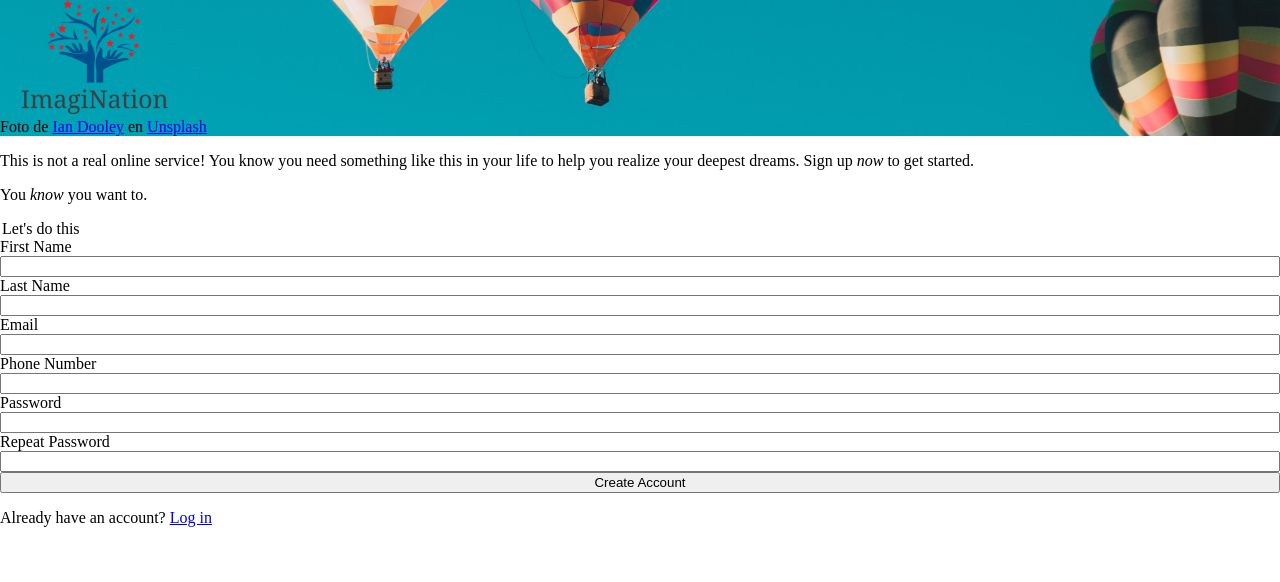
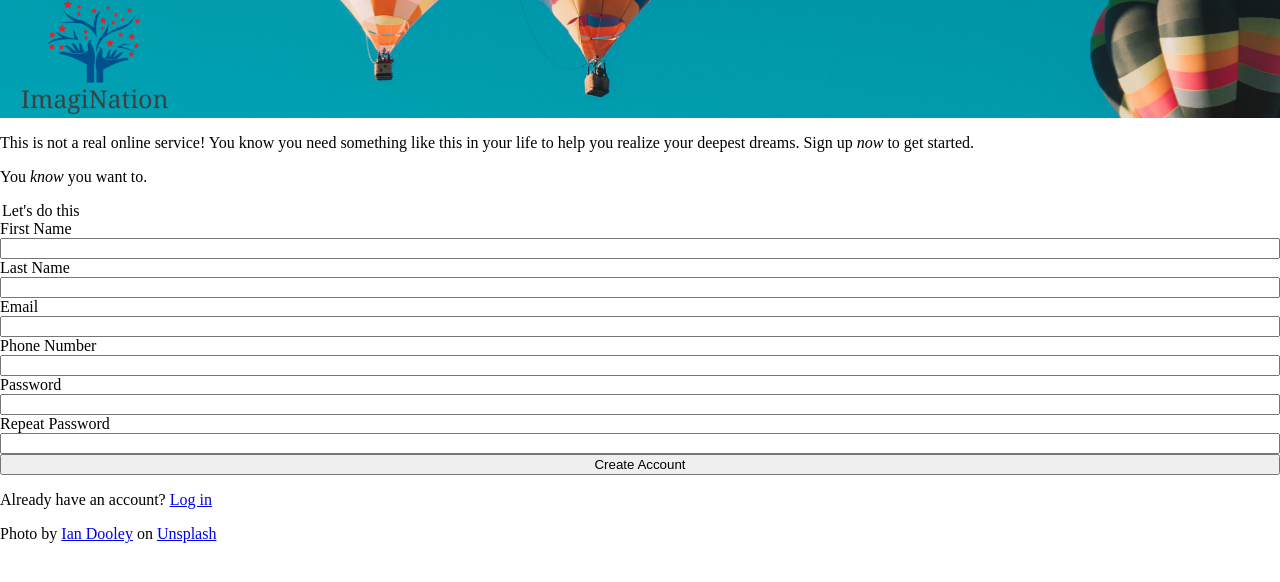
Before and after one commit to rfponce/signUpForm, a plain HTML site: page index.html in a window 1280 px wide. Drawn offline with Linux system fonts and the light colour scheme; a web font is replaced by a local one.

Commit message:
Create footer

```diff
--- a/index.html
+++ b/index.html
@@ -19,10 +19,6 @@
       <div id="logo-container">
         <img src="./logo.png" alt="a logo" />
       </div>
-      Foto de <a
-        href="https://unsplash.com/fr/@sadswim?utm_source=unsplash&utm_medium=referral&utm_content=creditCopyText">Ian
-        Dooley</a> en <a
-        href="https://unsplash.com/es/fotos/hpTH5b6mo2s?utm_source=unsplash&utm_medium=referral&utm_content=creditCopyText">Unsplash</a>
     </div>
     <div id="form-content">
       <p>This is not a real online service! You know you need something like this in your life to help you realize your
@@ -69,6 +65,14 @@
     </form>
     <p>Already have an account? <a href="#">Log in</a></p>
   </div>
+  <footer>
+    <div class="credit-container">
+      Photo by <a
+        href="https://unsplash.com/fr/@sadswim?utm_source=unsplash&utm_medium=referral&utm_content=creditCopyText">Ian
+        Dooley</a> on <a
+        href="https://unsplash.com/es/fotos/hpTH5b6mo2s?utm_source=unsplash&utm_medium=referral&utm_content=creditCopyText">Unsplash</a>
+    </div>
+  </footer>
 </body>
 
 </html>
```
